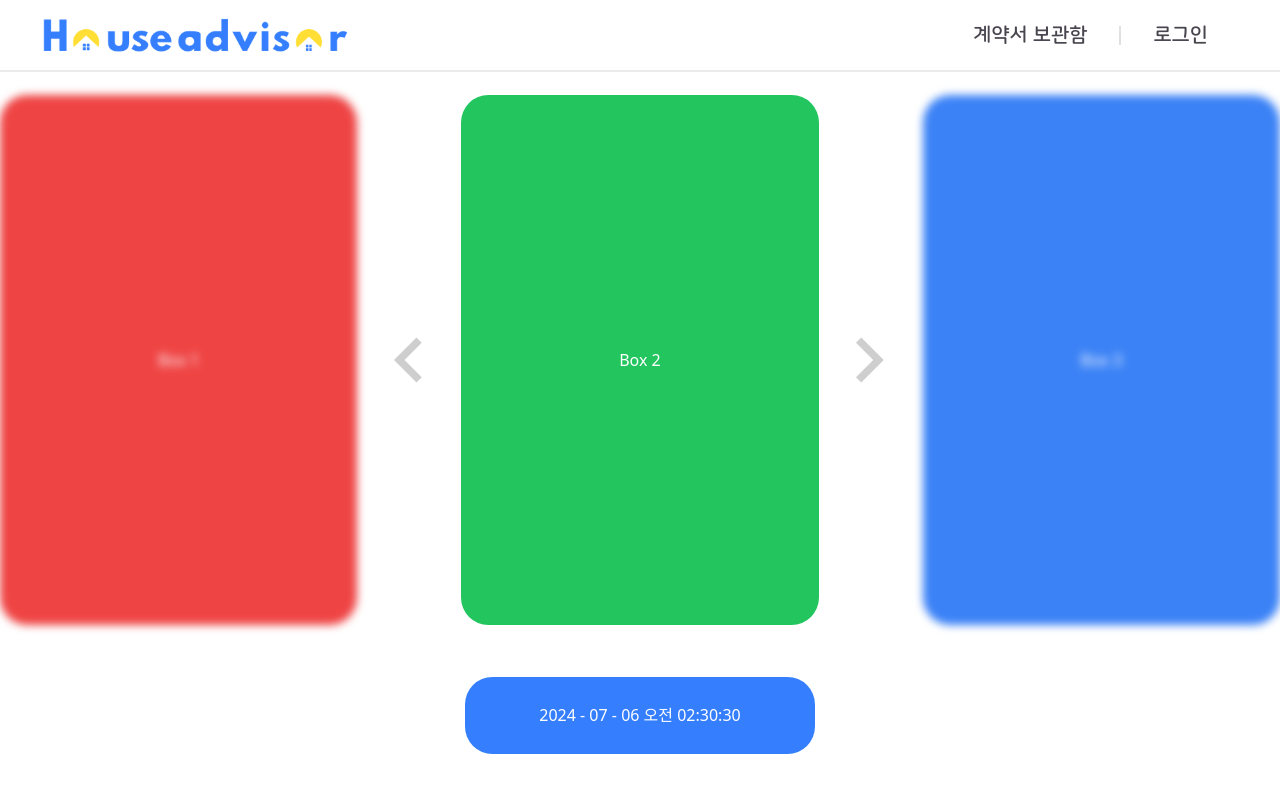
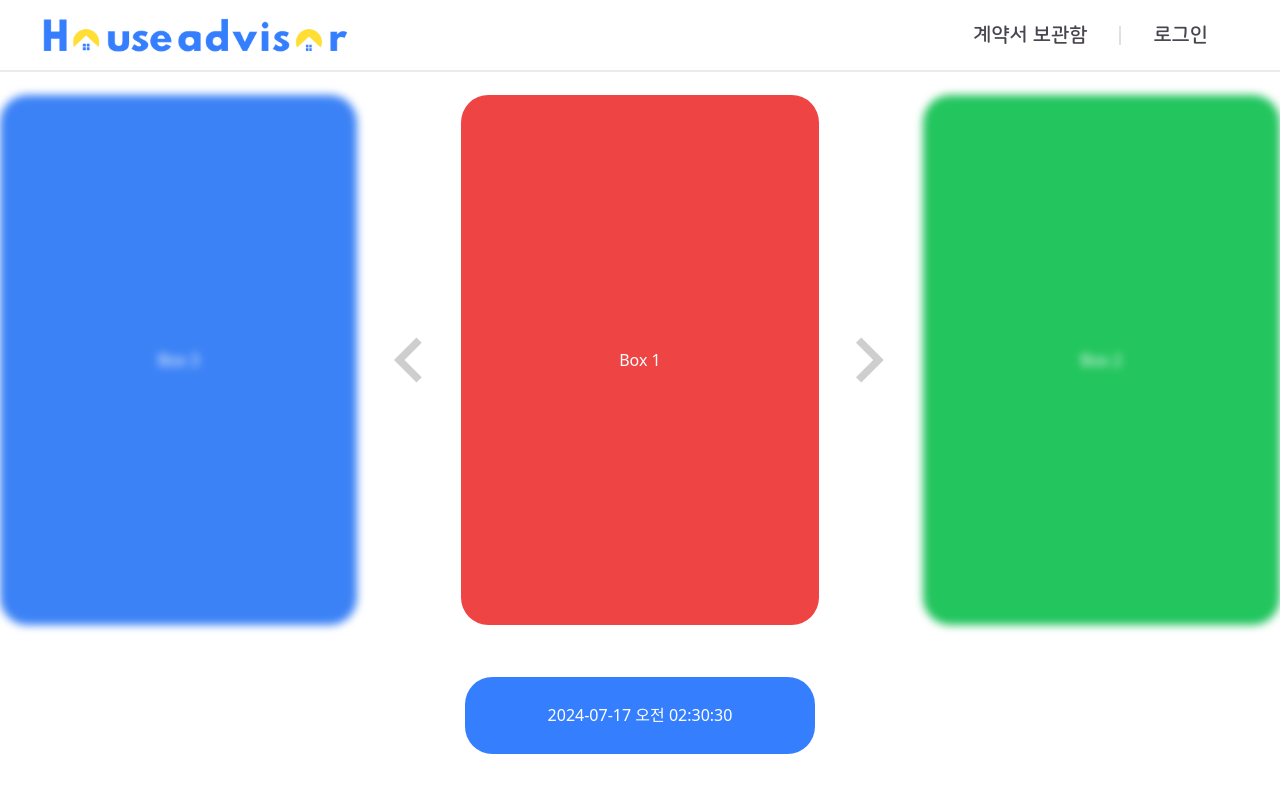
Before and after one commit to 2024-Summer-Bootcamp-Team-N/Frontend, a React (Vite) app: page /storage in a window 1280 px wide. Shown: the top 792 px of the page. Built offline with nearby package versions, Linux system fonts and the light colour scheme.

Commit message:
design: 계약서 보관함 일부 수정

```diff
--- a/src/pages/StoragePage.tsx
+++ b/src/pages/StoragePage.tsx
@@ -1,15 +1,29 @@
-import React, { useState } from 'react';
+import React, { useState, useEffect } from 'react';
 import Navleft from '../assets/img/NavigateBefore.svg';
 import Navright from '../assets/img/NavigateNext.svg';
 import Navbar2 from '../components/Navbar2';
 
+// Mock function to simulate fetching box data from a database
+const fetchBoxes = async () => {
+  return [
+    { id: 1, color: 'bg-red-500', label: 'Box 1', createdAt: '2024-07-17 오전 02:30:30' },
+    { id: 2, color: 'bg-green-500', label: 'Box 2', createdAt: '2024-07-18 오후 03:45:00' },
+    { id: 3, color: 'bg-blue-500', label: 'Box 3', createdAt: '2024-07-19 오전 11:20:15' },
+  ];
+};
+
 const StoragePage: React.FC = () => {
-  const [currentIndex, setCurrentIndex] = useState<number>(1);
-  const boxes = [
-    { id: 1, color: 'bg-red-500', label: 'Box 1' },
-    { id: 2, color: 'bg-green-500', label: 'Box 2' },
-    { id: 3, color: 'bg-blue-500', label: 'Box 3' },
-  ];
+  const [currentIndex, setCurrentIndex] = useState<number>(0); // Start from the first index
+  const [boxes, setBoxes] = useState<{ id: number, color: string, label: string, createdAt: string }[]>([]);
+
+  useEffect(() => {
+    // Fetch the box data when the component mounts
+    const loadBoxes = async () => {
+      const fetchedBoxes = await fetchBoxes();
+      setBoxes(fetchedBoxes);
+    };
+    loadBoxes();
+  }, []);
 
   const handleNext = () => {
     setCurrentIndex((prevIndex: number) => (prevIndex + 1) % boxes.length);
@@ -26,27 +40,40 @@ const StoragePage: React.FC = () => {
   return (
     <div className="w-screen h-screen flex flex-col justify-center items-center">
       <Navbar2 />
+      {boxes.length > 0 ? (
+        <>
           <div className="w-screen h-[630px] flex justify-center items-center gap-2">
+            {boxes.length > 1 && (
               <div className={getBoxClass((currentIndex - 1 + boxes.length) % boxes.length)}>
                 {boxes[(currentIndex - 1 + boxes.length) % boxes.length].label}
               </div>
+            )}
+            {boxes.length > 1 && (
               <button onClick={handlePrevious} className="px-1">
                 <img src={Navleft} alt="left" className="flex w-[90px] h-[90px] object-cover" />
               </button>
+            )}
             <div className={getBoxClass(currentIndex)}>{boxes[currentIndex].label}</div>
+            {boxes.length > 1 && (
               <button onClick={handleNext} className="px-1">
                 <img src={Navright} alt="right" className="flex w-[90px] h-[90px] object-cover" />
               </button>
+            )}
+            {boxes.length > 1 && (
               <div className={getBoxClass((currentIndex + 1) % boxes.length)}>
                 {boxes[(currentIndex + 1) % boxes.length].label}
               </div>
+            )}
           </div>
-
           <div className="w-screen h-[80px] flex justify-center items-center">
             <div className="w-[350px] h-[77px] bg-[#357FFF] rounded-[27.42px] flex items-center justify-center text-white text-[NanumSquareRoundEB]">
-          2024 - 07 - 06 오전 02:30:30 {/* 작성 시간 */}
+              {boxes[currentIndex].createdAt} {/* 작성 시간 */}
             </div>
           </div>
+        </>
+      ) : (
+        <div className="text-white">No boxes available</div>
+      )}
     </div>
   );
 };
```
Lines whose indentation alone changed are shown as unchanged.
